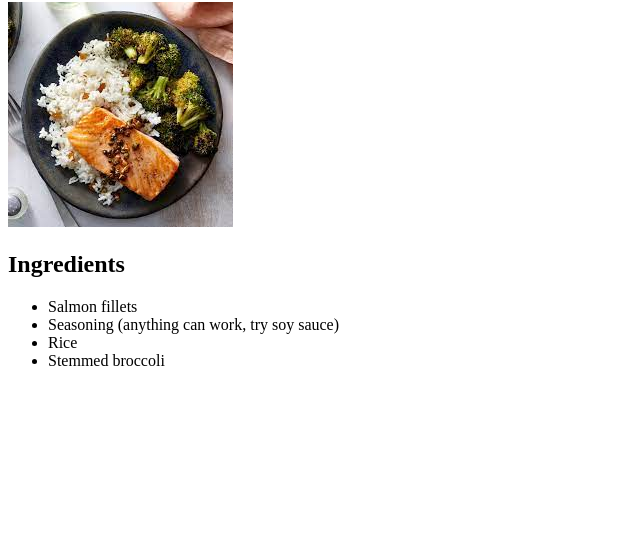
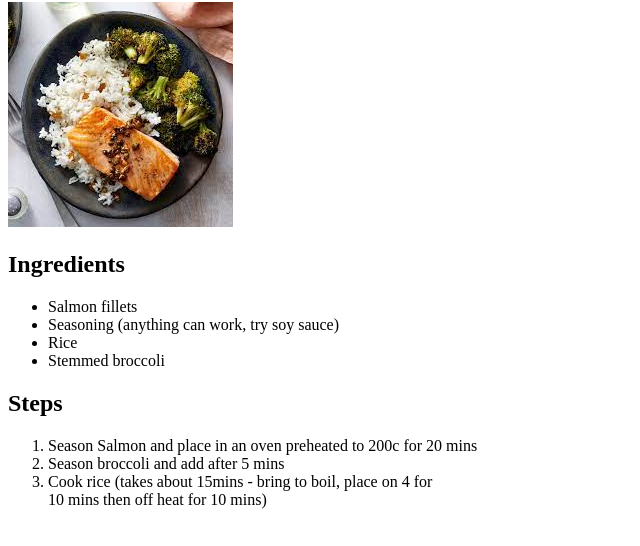
Before and after one commit to cbrim313/odin-recepies, a plain HTML site: page recepies/Salmon-rice.html in a window 1280 px wide. Shown: the part 78-624 px from the top of the page, without its empty margins (0-640 px from the left). Drawn offline with Linux system fonts and the light colour scheme.

Commit message:
Added the Steps

```diff
--- a/recepies/Salmon-rice.html
+++ b/recepies/Salmon-rice.html
@@ -16,6 +16,12 @@
         <li>Rice</li>
         <li>Stemmed broccoli</li>
     </ul>
+    <h2>Steps</h2>
+    <ol>
+        <li>Season Salmon and place in an oven preheated to 200c for 20 mins</li>
+        <li>Season broccoli and add after 5 mins</li>
+        <li>Cook rice (takes about 15mins - bring to boil, place on 4 for<br> 10 mins then off heat for 10 mins)</li>
+    </ol>
 
 </body>
 </html>
```
